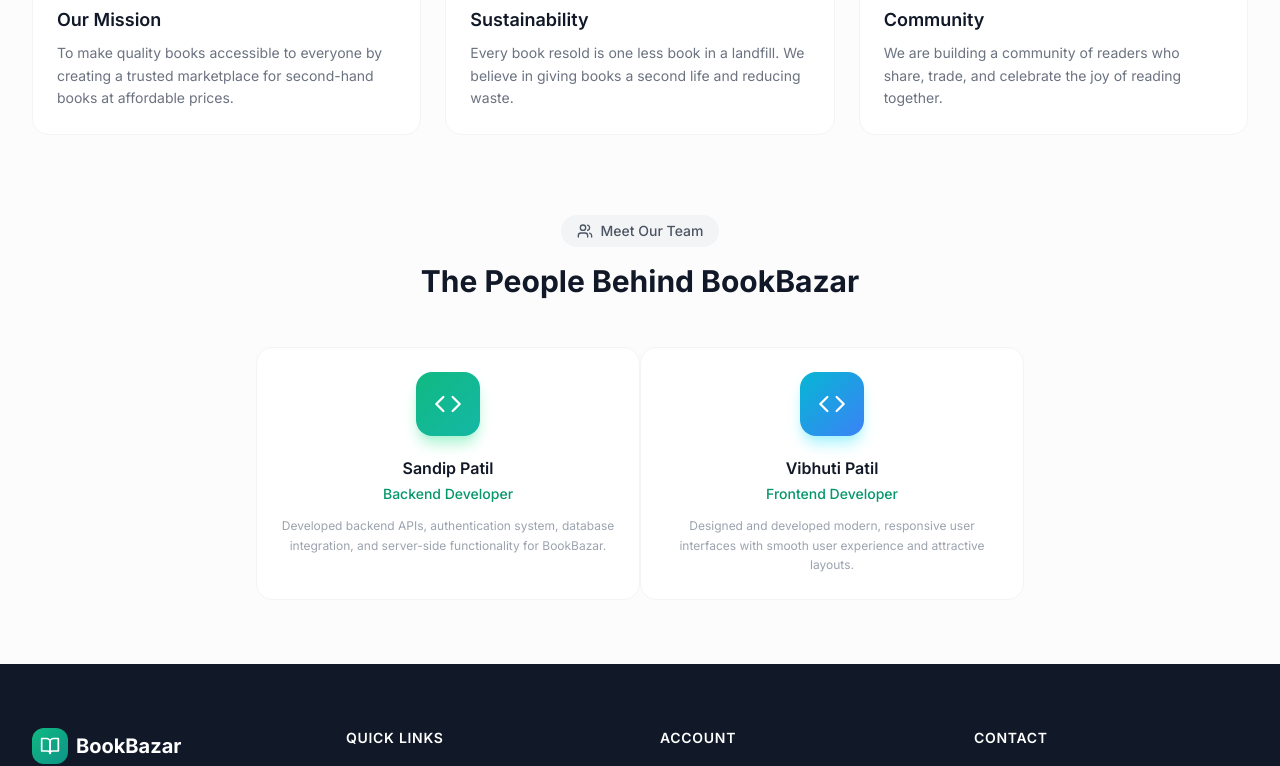
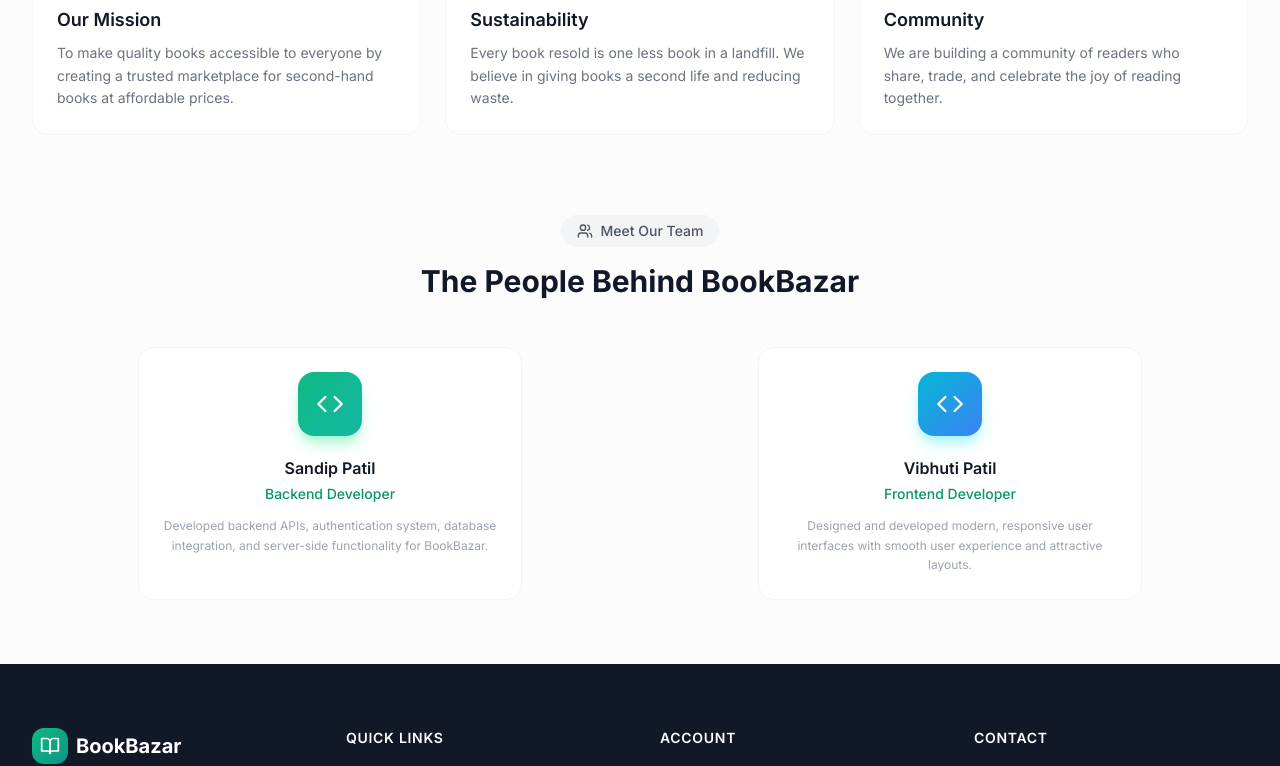
Before and after one commit to sandippatil04/BookBazar, a React (Vite) app: page /about in a window 1280 px wide. Shown: the part 395-1161 px from the top of the page. Built offline with nearby package versions, Linux system fonts and the light colour scheme; no server answers.

Commit message:
your message

```diff
--- a/src/pages/AboutPage.jsx
+++ b/src/pages/AboutPage.jsx
@@ -53,7 +53,7 @@
           <h2 className="mt-4 text-3xl font-bold text-gray-900">The People Behind BookBazar</h2>
         </div>
 
-        <div className="flex justify-center">
+        <div className="grid grid-cols-1 sm:grid-cols-2 gap-6 justify-items-center">
           {team.map((member) => {
             const Icon = member.icon;
             return (
```
